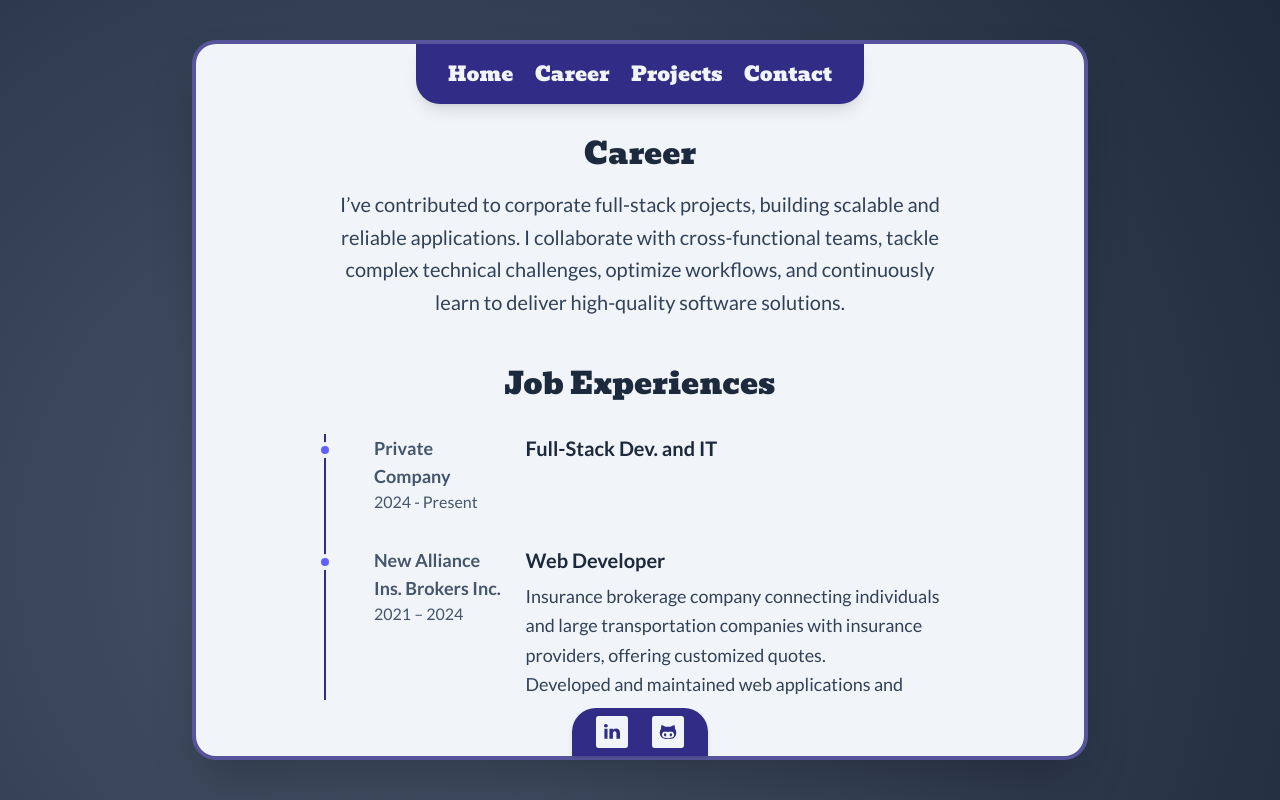
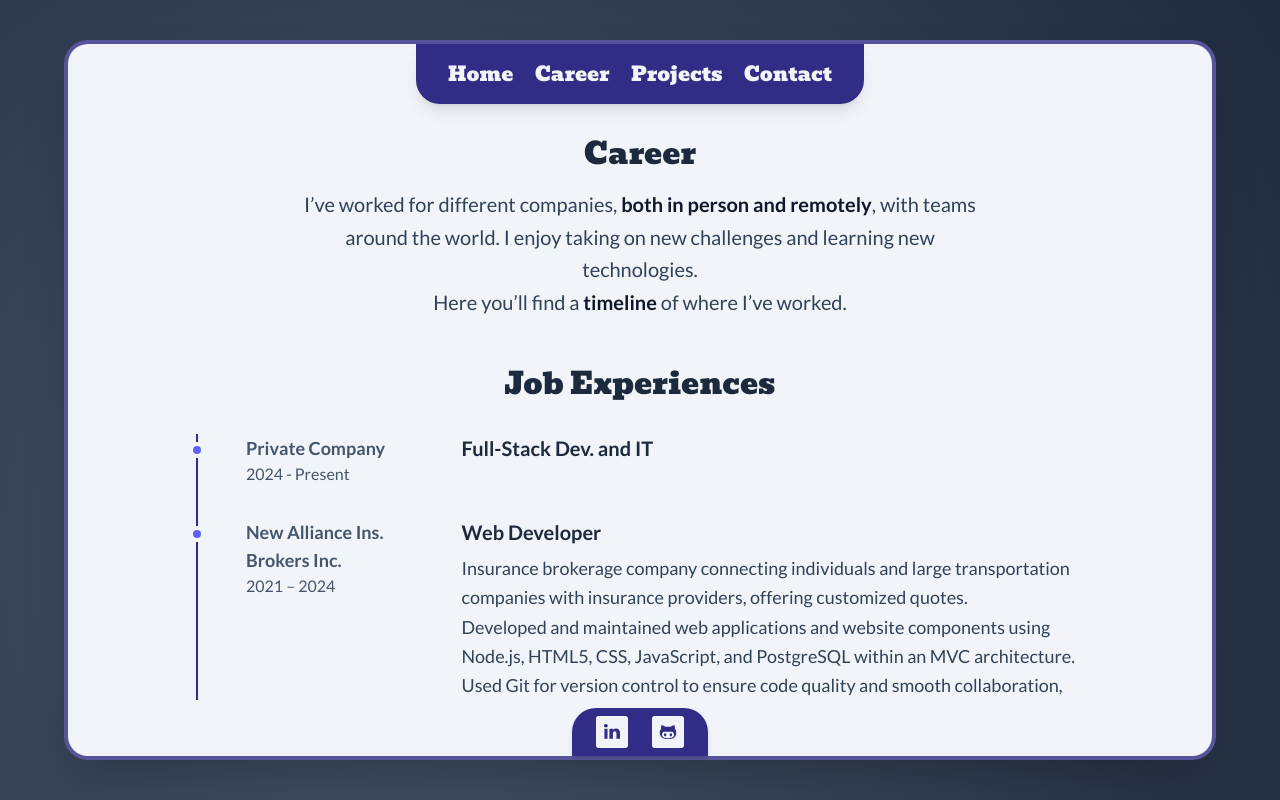
Before and after one commit to ndamatta/ndamatta, a Next.js app: page /career in a window 1280 px wide. Built offline with nearby package versions, Linux system fonts and the light colour scheme.

Commit message:
implemented flexible containerWidth, tweaks in text

```diff
--- a/app/career/page.tsx
+++ b/app/career/page.tsx
@@ -6,7 +6,7 @@ import educationData from "@/data/EducationData.json";
 
 export default function Career() {
   return (
-    <CardContainer>
+    <CardContainer containerWidth="max-w-6xl">
       <section className="flex-1 px-6 md:px-16 py-8 space-y-12">
         {/* Hero Section */}
         <div className="text-center max-w-2xl mx-auto">
@@ -14,11 +14,12 @@ export default function Career() {
             Career
           </h1>
           <p className="text-base sm:text-lg md:text-xl font-lato leading-relaxed mx-auto text-slate-700">
-            I’ve contributed to corporate full-stack projects, building scalable
-            and reliable applications. I collaborate with cross-functional
-            teams, tackle complex technical challenges, optimize workflows, and
-            continuously learn to deliver high-quality software solutions.
+            I’ve worked for different companies, <span className="font-semibold text-slate-900">both in person and remotely</span>, with teams around the world. I enjoy taking on new challenges and learning new technologies.
           </p>
+          <p className="text-base sm:text-lg md:text-xl font-lato leading-relaxed mx-auto text-slate-700">
+            Here you’ll find a <span className="font-semibold text-slate-900">timeline</span> of where I’ve worked.
+          </p>
+
         </div>
 
         {/* Jobs */}
--- a/app/components/CardContainer.tsx
+++ b/app/components/CardContainer.tsx
@@ -4,18 +4,20 @@ import Footer from "@/app/components/Footer";
 interface CardContainerProps {
   children: React.ReactNode;
   className?: string;
+  containerWidth?: string;
   showFooter?: boolean;
 }
 
 export default function CardContainer({
   children,
   className = "",
+  containerWidth="",
   showFooter = true,
 }: CardContainerProps) {
   return (
     <div className="min-h-screen flex items-center justify-center p-4">
       <div
-        className={`bg-slate-100 w-full max-w-4xl flex flex-col rounded-3xl border-4 shadow-2xl border-indigo-900/80 h-[90vh] ${className}`}
+        className={`bg-slate-100 w-full ${containerWidth} flex flex-col rounded-3xl border-4 shadow-2xl border-indigo-900/80 h-[90vh] ${className}`}
       >
         <Header />
 
--- a/app/page.tsx
+++ b/app/page.tsx
@@ -3,7 +3,7 @@ import TechStack from "./components/TechStack";
 
 export default function HomePage() {
   return (
-    <CardContainer>
+    <CardContainer containerWidth="max-w-4xl">
       {/* Hero */}
       <div className="text-center space-y-6 mb-12 mt-8">
         <h1 className="text-3xl sm:text-3xl md:text-4xl font-bevan text-slate-800">
```
